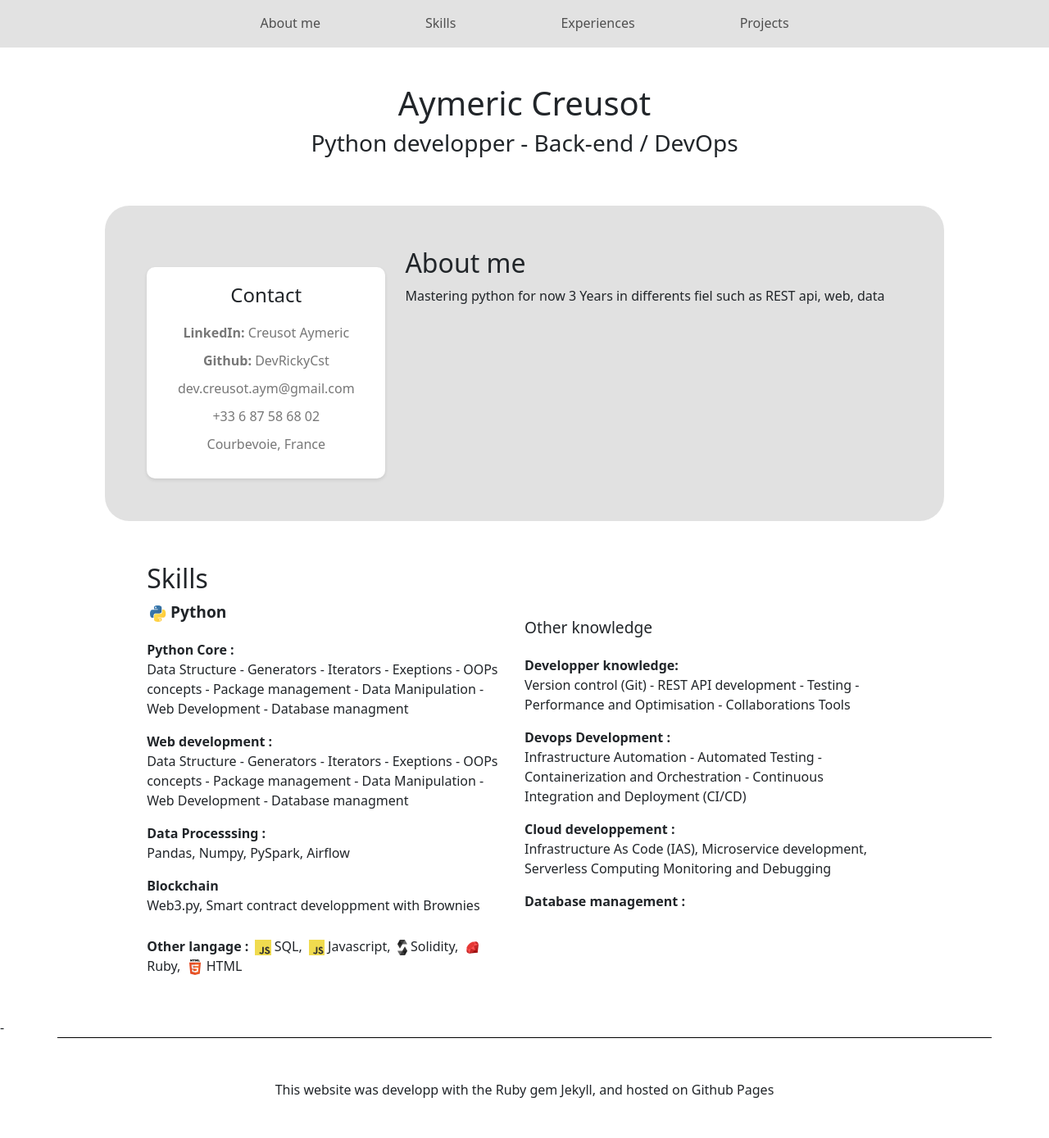
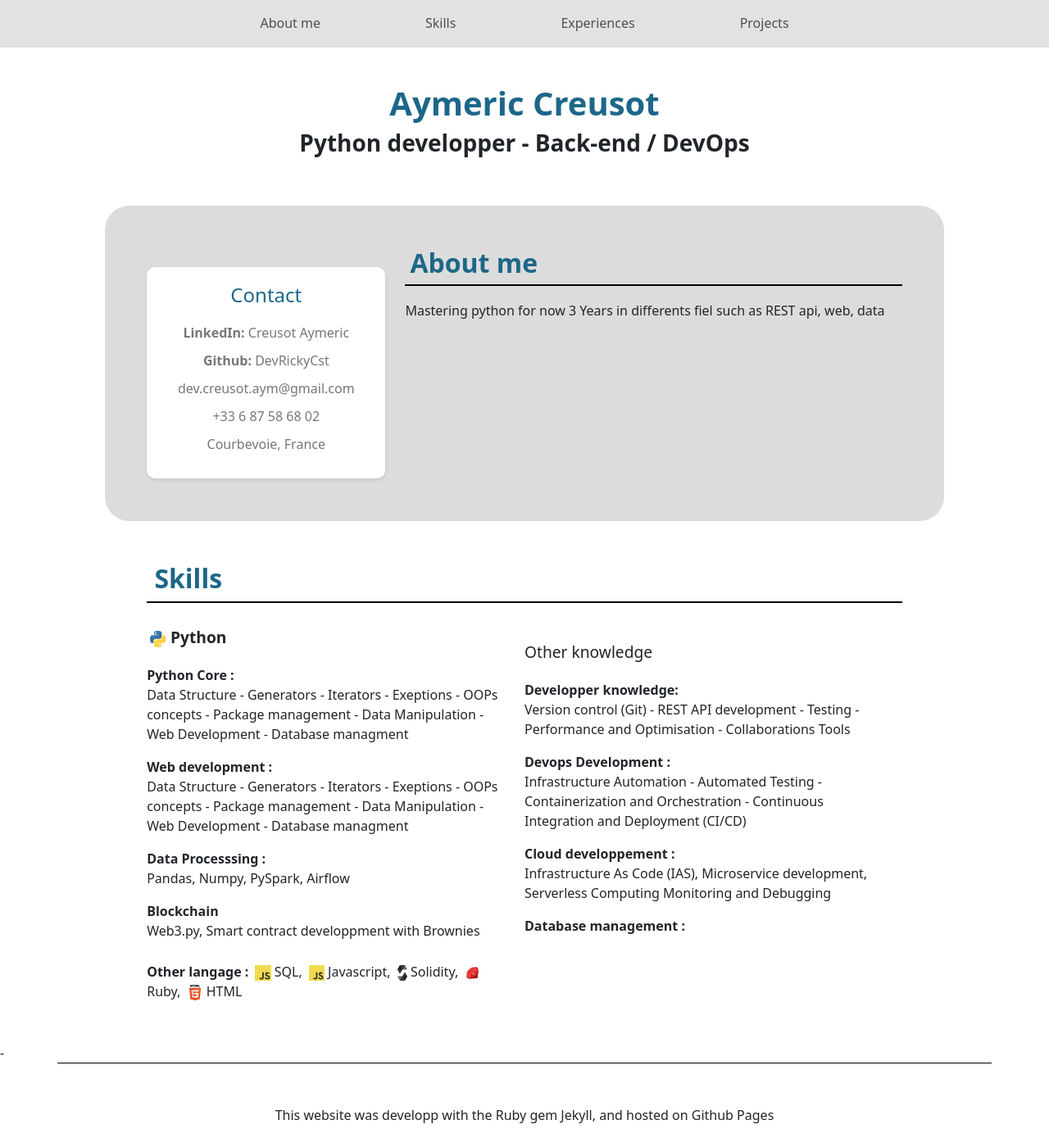
Before and after one commit to DevRickyCst/DevRickyCst.github.io, a Jekyll site: the page built from index.md, in a window 1280 px wide and 1389 px high. Shown: the whole window at 82% size. Built offline with Jekyll 4.4.1, drawn with Linux system fonts in a browser that asks for light colours.

Commit message:
Add skills and update css

```diff
--- a/_includes/section/abount_me.html
+++ b/_includes/section/abount_me.html
@@ -3,7 +3,7 @@
         <div class="col-4">
 
             <div class="contact-block">
-                <h4>Contact</h4>
+                <h4 class="blue">Contact</h4>
                 <div class="contact-info">
                   <p><strong>LinkedIn:</strong> Creusot Aymeric</p>
                   <p><strong>Github:</strong> DevRickyCst</p>
@@ -16,7 +16,7 @@
         </div>
         <div class="col-8">
             <div class="div-about-me-content">
-                <h2 class="section-title">About me</h2>
+                <h2 class="section-title blue bold">About me</h2>
                     <p>
                         Mastering python for now 3 Years in differents fiel such as REST api, web, data
                     </p>
--- a/_includes/section/skills.html
+++ b/_includes/section/skills.html
@@ -1,5 +1,5 @@
 <div class='content div_skills'>
-    <h2 class="section-title"> Skills</h2>
+    <h2 class="section-title blue bold"> Skills</h2>
     <div class= 'div_skill row'>
         <div class="row">
             <div class="col-6">
--- a/_layouts/index.html
+++ b/_layouts/index.html
@@ -15,8 +15,8 @@
     <div class="main_body">
 
         <div class="div_intro content">
-            <h1> Aymeric Creusot</h1>
-            <h3> Python developper - Back-end / DevOps</h3>
+            <h1 class="blue bold"> Aymeric Creusot</h1>
+            <h3 class="bold"> Python developper - Back-end / DevOps</h3>
         </div>
 
         {% include section/abount_me.html %}
--- a/assets/css/_abount_me.scss
+++ b/assets/css/_abount_me.scss
@@ -3,7 +3,7 @@
 // abount me
 
 .div_abount_me{
-  background-color: rgba(212, 212, 212, 0.7);
+  background-color: rgba(212, 212, 212, 0.8);
   border-radius: 30px;
 }
 
@@ -12,9 +12,9 @@
 
 
 .contact-block {
-    background-color: #fff;
+    background-color: #ffffff6c;
     border-radius: 10px;
-    box-shadow: 0 2px 4px rgba(0, 0, 0, 0.1);
+    box-shadow: 0 2px 4px rgba(0, 0, 0, 0.4);
     padding: 20px;
     text-align: center;
     max-width: 300px;
--- /dev/null
+++ b/assets/css/_header.scss
@@ -0,0 +1,3 @@
+.nav-item a:hover {
+    color: #1C6789;
+}
--- a/assets/css/index.scss
+++ b/assets/css/index.scss
@@ -3,6 +3,7 @@
 // styles.scss
 @use '_abount_me';
 @use '_skills';
+@use '_header';
 
 .header-link {
 
@@ -13,7 +14,13 @@
 }
 
 
+.blue{
+  color: #1C6789;
+}
 
+.bold {
+  font-weight: bold;
+}
 
 //Specific
 
@@ -47,7 +54,12 @@
 }
 
 
-
+.section-title{
+  margin-bottom: 3%;
+  padding-bottom: 1%;
+  padding-left: 1%;
+  border-bottom: 2px solid black;
+}
 
 // Footer
 
```
Also changed, not shown: 3 other files.
